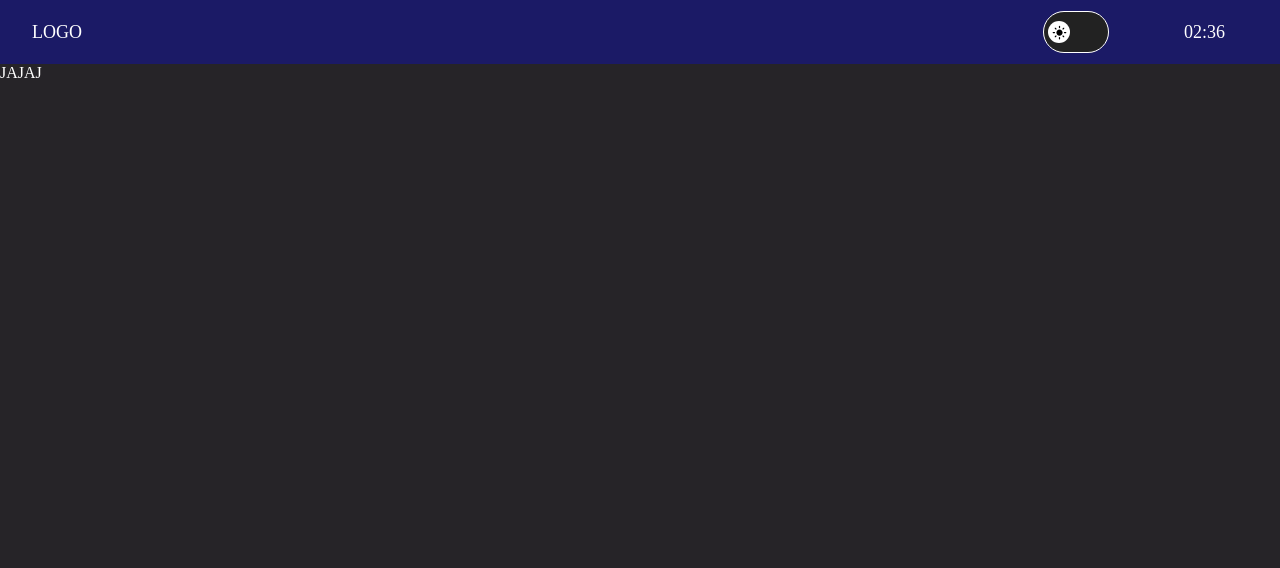
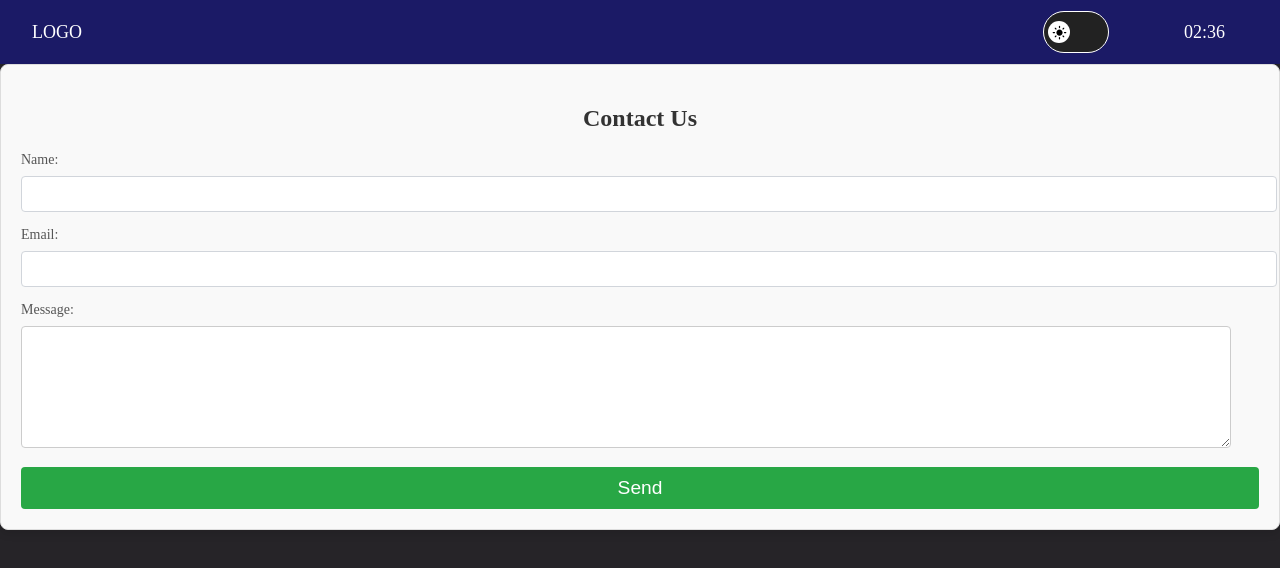
Before and after one commit to Emanuel0az/IS_Comedor, a React (Vite) app in the folder reactApp/: page /email in a window 1280 px wide. Shown: the top 568 px of the page. Built offline with nearby package versions, Linux system fonts and the light colour scheme; sample sign-in values are in the browser's storage.

Commit message:
formulario de contacto

```diff
--- a/reactApp/src/Pages/Email_/Email.jsx
+++ b/reactApp/src/Pages/Email_/Email.jsx
@@ -1,10 +1,11 @@
 import React from 'react'
 import '../Email_/Email.css'
+import EmailOpenAI from '../../components/EmailOpenAI/EmailOpenAI'
 
 const Email = () => {
   return (
     <>
-    JAJAJ
+    <EmailOpenAI/>
     </>
   )
 }
--- /dev/null
+++ b/reactApp/src/components/EmailOpenAI/EmailOpenAI.css
@@ -0,0 +1,60 @@
+/* styles.css */
+.form-container {
+    min-width: 500px;
+    margin: 0 auto;
+    padding: 20px;
+    background-color: #f9f9f9;
+    border: 1px solid #ddd;
+    border-radius: 8px;
+    box-shadow: 0 4px 8px rgba(0, 0, 0, 0.1);
+  }
+
+  .form-title {
+    text-align: center;
+    margin-bottom: 20px;
+    font-size: 1.5em;
+    color: #333;
+  }
+
+  .form-label {
+    display: block;
+    margin-bottom: 5px;
+    font-weight: bold;
+    color: #555;
+  }
+
+  .form-input,.form-textarea {
+    width: 96%;
+    padding: 10px;
+    margin-bottom: 15px;
+    border: 1px solid #ccc;
+    border-radius: 4px;
+    font-size: 1em;
+    color: #333;
+  }
+
+  .form-textarea {
+    height: 100px;
+  }
+
+  .form-button {
+    width: 100%;
+    padding: 10px;
+    background-color: #28a745;
+    border: none;
+    border-radius: 4px;
+    color: white;
+    font-size: 1.2em;
+    cursor: pointer;
+  }
+
+  .form-button:hover {
+    background-color: #218838;
+  }
+
+  .form-status {
+    text-align: center;
+    margin-top: 10px;
+    font-size: 1.1em;
+    color: #d9534f;
+  }
--- a/reactApp/src/components/EmailOpenAI/EmailOpenAI.jsx
+++ b/reactApp/src/components/EmailOpenAI/EmailOpenAI.jsx
@@ -1,11 +1,77 @@
-import React from 'react'
+import React, { useState } from 'react';
+import axios from 'axios';
+import './EmailOpenAI.css'; // Asegúrate de importar tu archivo CSS
 
-function EmailOpenAI() {
+const EmailOpenAI = () => {
+  const [formData, setFormData] = useState({
+    name: '',
+    email: '',
+    message: ''
+  });
+  const [status, setStatus] = useState('');
+
+  const handleChange = (e) => {
+    const { name, value } = e.target;
+    setFormData({
+      ...formData,
+      [name]: value
+    });
+  };
+
+  const handleSubmit = async (e) => {
+    e.preventDefault();
+    try {
+      const response = await axios.post('http://localhost:3000/send-email', formData);
+      if (response.status === 200) {
+        setStatus('Correo enviado exitosamente.');
+      }
+    } catch (error) {
+      setStatus('Hubo un error al enviar el correo.');
+    }
+  };
+
   return (
-    <>
+    <div className="form-container">
+      <h2 className="form-title">Contact Us</h2>
+      <form onSubmit={handleSubmit}>
+        <label htmlFor="name" className="form-label">Name:</label>
+        <input
+          type="text"
+          id="name"
+          name="name"
+          className="form-input"
+          value={formData.name}
+          onChange={handleChange}
+          required
+        />
 
-    </>
-  )
-}
+        <label htmlFor="email" className="form-label">Email:</label>
+        <input
+          type="email"
+          id="email"
+          name="email"
+          className="form-input"
+          value={formData.email}
+          onChange={handleChange}
+          required
+        />
 
-export default EmailOpenAI
+        <label htmlFor="message" className="form-label">Message:</label>
+        <textarea
+          id="message"
+          name="message"
+          className="form-textarea"
+          value={formData.message}
+          onChange={handleChange}
+          required
+        ></textarea>
+
+        <button type="submit" className="form-button">Send</button>
+      </form>
+
+      {status && <p className="form-status">{status}</p>}
+    </div>
+  );
+};
+
+export default EmailOpenAI;
```
